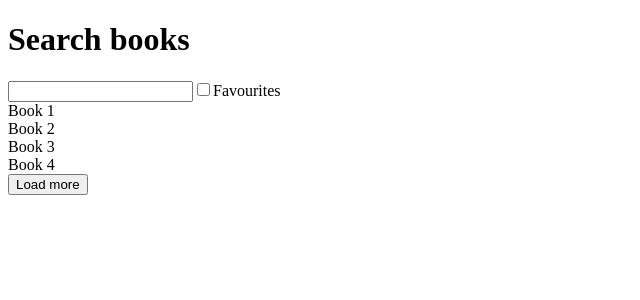
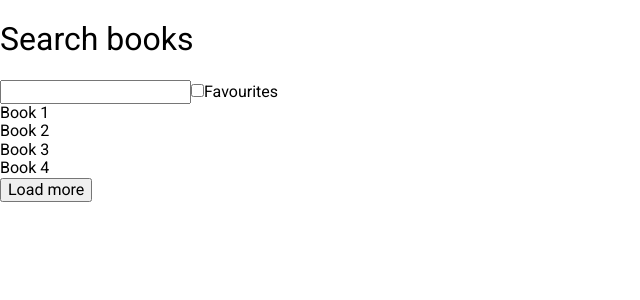
Before and after one commit to TiagoFuelber/search-books, a React app: page / in a window 1280 px wide. Shown: the top 300 px of the page, without its empty margins (0-640 px from the left). Built offline with nearby package versions, Linux system fonts and the light colour scheme.

Commit message:
Basic style configuration

```diff
--- a/src/App.jsx
+++ b/src/App.jsx
@@ -1,7 +1,11 @@
 import React from "react";
+import { Normalize } from "styled-normalize";
+import { GlobalStyle } from "./view";
 
 const App = () => (
   <>
+    <Normalize />
+    <GlobalStyle />
     <header>
       <h1>Search books</h1>
       <div>
--- /dev/null
+++ b/src/view/index.js
@@ -0,0 +1 @@
+export * from "./ui/styles/GlobalStyle";
--- /dev/null
+++ b/src/view/ui/styles/GlobalStyle.jsx
@@ -0,0 +1,23 @@
+import { createGlobalStyle } from "styled-components";
+
+export const GlobalStyle = createGlobalStyle`
+  body {
+    font-family: 'Roboto', sans-serif;
+  }
+
+  body, h1, h2, h3, h4, h5, h6 {
+    font-weight: 400;
+  }
+
+  .center {
+    text-align: center;
+  }
+
+  .upper {
+    text-transform: uppercase;
+  }
+
+  .bold {
+    font-weight: 800;
+  }
+`;
```
